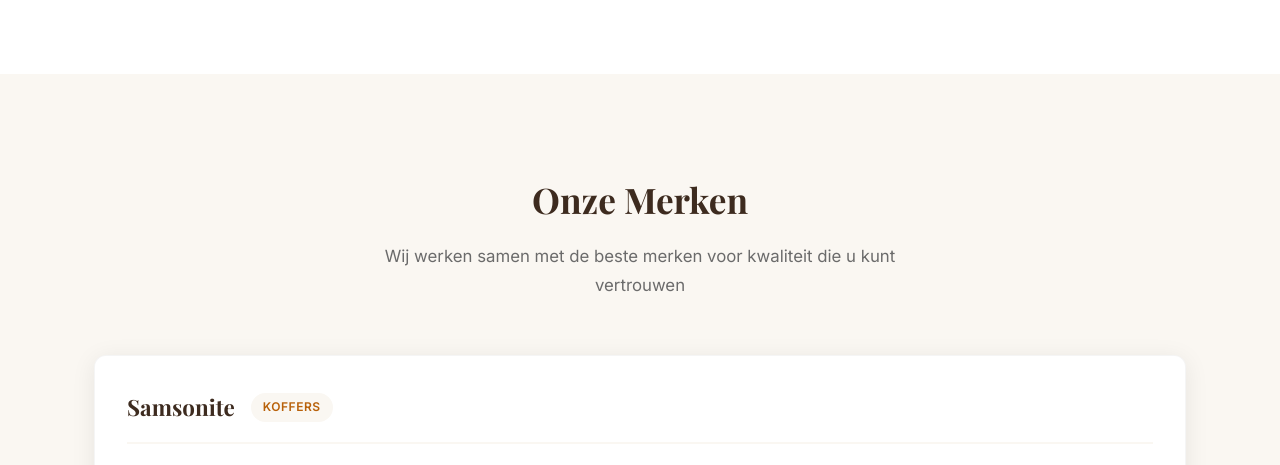
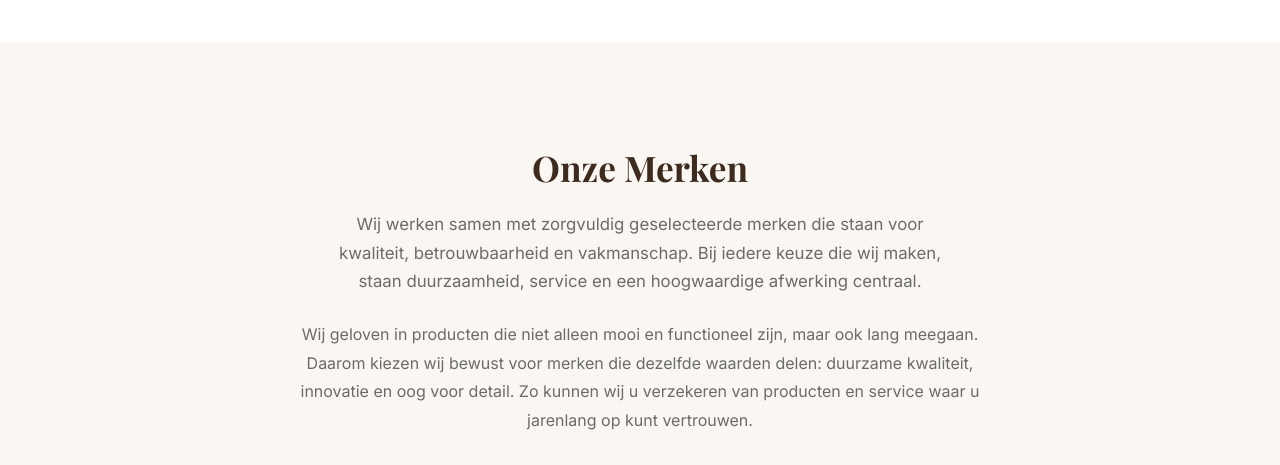
Before and after one commit to Ybmarketingagency/leatherstyle-amersfoort, a website built with Vite: page index.html in a window 1280 px wide. Shown: the part 1917-2382 px from the top of the page. Built offline with nearby package versions, Linux system fonts and the light colour scheme; grey boxes are pictures that could not be loaded.

Commit message:
Update merken tekst, voeg intro paragraph toe, collectie subtitle punt

```diff
--- a/index.html
+++ b/index.html
@@ -49,7 +49,7 @@
   <section class="section" id="collectie">
     <div class="container">
       <h2 class="section-title">Onze Collectie</h2>
-      <p class="section-subtitle">In onze winkel hebben wij een ruim assortiment waaruit u kunt kiezen</p>
+      <p class="section-subtitle">In onze winkel hebben wij een ruim assortiment waaruit u kunt kiezen.</p>
       <div class="categories">
 
         <div class="category-card">
@@ -139,7 +139,8 @@
   <section class="section section-alt" id="merken">
     <div class="container">
       <h2 class="section-title">Onze Merken</h2>
-      <p class="section-subtitle">Wij werken samen met de beste merken voor kwaliteit die u kunt vertrouwen</p>
+      <p class="section-subtitle">Wij werken samen met zorgvuldig geselecteerde merken die staan voor kwaliteit, betrouwbaarheid en vakmanschap. Bij iedere keuze die wij maken, staan duurzaamheid, service en een hoogwaardige afwerking centraal.</p>
+      <p class="section-intro">Wij geloven in producten die niet alleen mooi en functioneel zijn, maar ook lang meegaan. Daarom kiezen wij bewust voor merken die dezelfde waarden delen: duurzame kwaliteit, innovatie en oog voor detail. Zo kunnen wij u verzekeren van producten en service waar u jarenlang op kunt vertrouwen.</p>
 
       <!-- Samsonite -->
       <div class="brand-showcase">
--- a/src/style.css
+++ b/src/style.css
@@ -266,10 +266,21 @@ a:hover {
   text-align: center;
   color: var(--text-light);
   font-size: 1.05rem;
-  margin-bottom: 56px;
-  max-width: 560px;
+  margin-bottom: 24px;
+  max-width: 640px;
   margin-left: auto;
   margin-right: auto;
+}
+
+.section-intro {
+  text-align: center;
+  color: var(--text-light);
+  font-size: 1rem;
+  margin-bottom: 56px;
+  max-width: 680px;
+  margin-left: auto;
+  margin-right: auto;
+  line-height: 1.8;
 }
 
 /* ===== Categories ===== */
```
